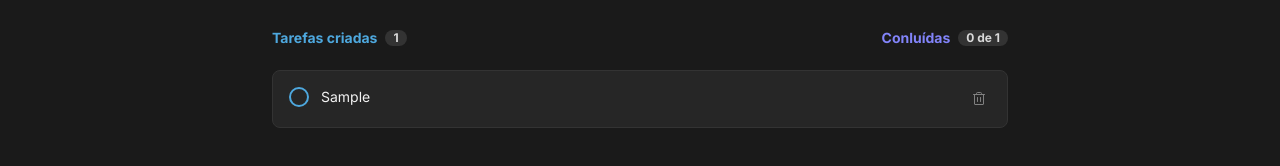
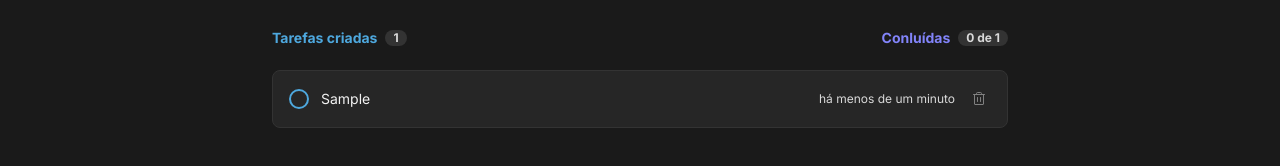
Before and after one commit to ewertonbn/todo-list, a React (Vite) app: page / in a window 1280 px wide. Both pictures are taken after typing "Sample" into the empty fields and a click on the button "Criar". Shown: the part 262-428 px from the top of the page. Built offline with nearby package versions, Linux system fonts and the light colour scheme.

Commit message:
feat: add createdAt of task

```diff
--- a/package.json
+++ b/package.json
@@ -10,6 +10,7 @@
     "preview": "vite preview"
   },
   "dependencies": {
+    "date-fns": "^3.6.0",
     "phosphor-react": "^1.4.1",
     "react": "^18.2.0",
     "react-dom": "^18.2.0",
--- a/src/components/tasksList.tsx
+++ b/src/components/tasksList.tsx
@@ -1,4 +1,6 @@
 import { FormEvent } from 'react'
+import { formatDistanceToNow } from 'date-fns'
+import { ptBR } from 'date-fns/locale'
 import { Trash } from 'phosphor-react'
 import { twMerge } from 'tailwind-merge'
 
@@ -22,6 +24,11 @@ export function TasksList({
   onDeleteTask,
   onToggleTask,
 }: TasksListProps) {
+  const publishedDateRelativeToNow = formatDistanceToNow(data.createdAt, {
+    locale: ptBR,
+    addSuffix: true,
+  })
+
   function handleDeleteTask(event: FormEvent) {
     onDeleteTask(event.currentTarget.id)
   }
@@ -34,7 +41,7 @@ export function TasksList({
     <div className="mt-6">
       <div
         className={twMerge(
-          'mt-3 flex items-start justify-between gap-3 rounded-lg border border-gray-400 bg-gray-500 p-4 first:mt-0',
+          'mt-3 flex items-center justify-between gap-3 rounded-lg border border-gray-400 bg-gray-500 p-4 first:mt-0',
           data.isChecked ? 'border-gray-500' : 'border-gray-400',
         )}
       >
@@ -50,6 +57,7 @@ export function TasksList({
         ) : (
           <p className="flex-1 text-sm">{data.content}</p>
         )}
+        <p className="text-xs text-gray-200">{publishedDateRelativeToNow}</p>
         <button
           type="button"
           className="flex h-6 w-6 items-center justify-center rounded-[4px] text-gray-300 transition-colors hover:bg-gray-400 hover:text-danger"
```
